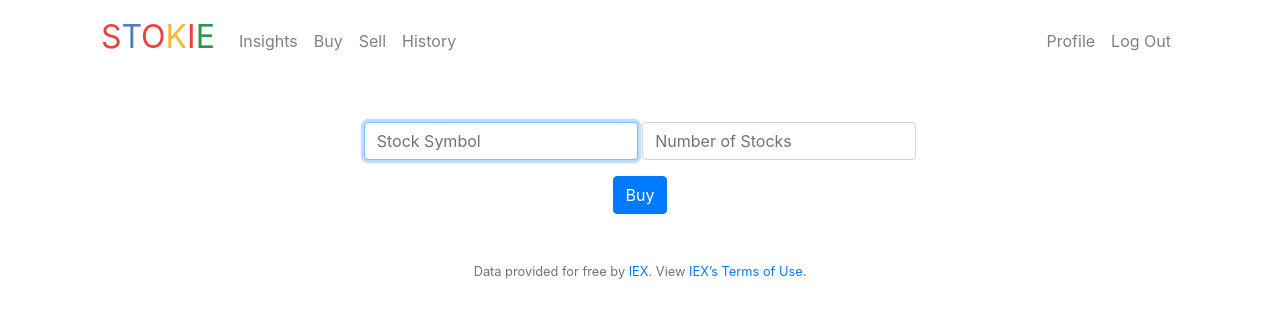
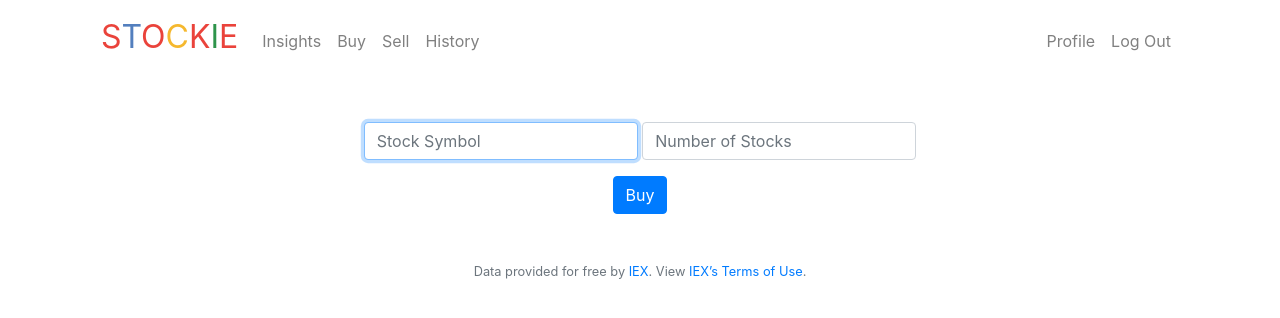
Before and after one commit to shridpant/stockie, a Flask app: page /buy in a window 1280 px wide. Shown: the top 318 px of the page. Run offline with Flask 2, Linux system fonts and the light colour scheme; a user stored in the database is signed in; parts of the project's set-up code (start-up, migrations or seed data) failed here and were passed over; some libraries are stand-ins or nearby versions.

Commit message:
Template, SQL Table changes

```diff
--- a/templates/layout.html
+++ b/templates/layout.html
@@ -24,14 +24,14 @@
         {% block custom %}
         {% endblock %}
 
-        <title>Stokie: {% block title %}{% endblock %}</title>
+        <title>Stockie: {% block title %}{% endblock %}</title>
 
     </head>
 
     <body>
     <div class="container">
         <nav class="navbar navbar-expand-md" style="background-color: transparent;">
-            <a class="navbar-brand" href="/"><span class="red">S</span><span class="blue">T</span><span class="red">O</span><span class="yellow">K</span><span class="red">I</span><span class="green">E</span></a>
+            <a class="navbar-brand" href="/"><span class="red">S</span><span class="blue">T</span><span class="red">O</span></span><span class="yellow">C</span><span class="red">K</span><span class="green">I</span><span class="red">E</span></a>
             <button aria-controls="navbar" aria-expanded="false" aria-label="Toggle navigation" class="navbar-toggler" data-target="#navbar" data-toggle="collapse" type="button">
                 <span class="navbar-toggler-icon"></span>
             </button>
```
Also changed, not shown: finance.db.
